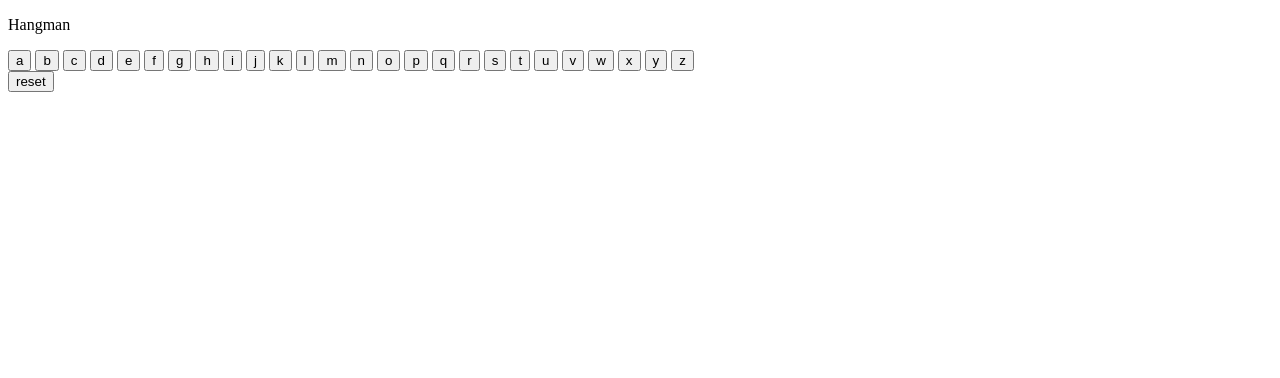
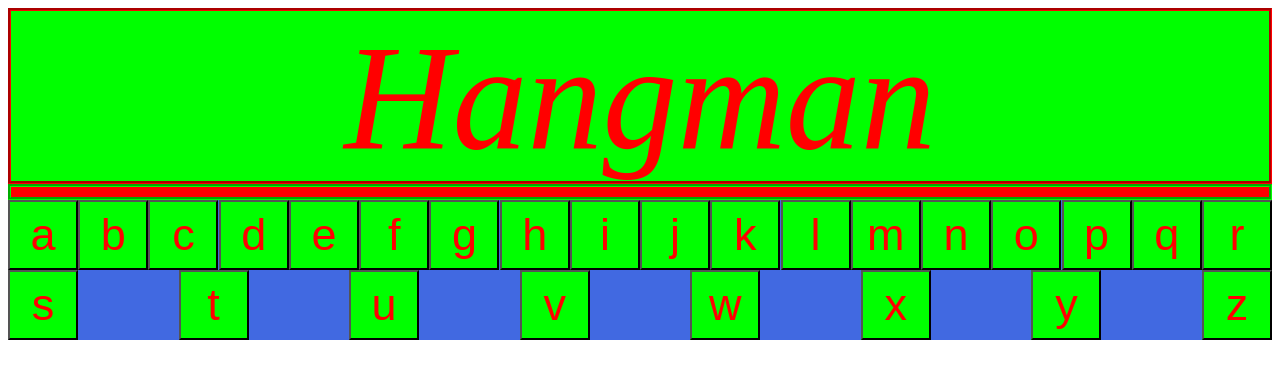
Before and after one commit to mike4344/hangman, a plain HTML site: page index.html in a window 1280 px wide. Drawn offline with Linux system fonts and the light colour scheme.

Commit message:
added styling

```diff
--- /dev/null
+++ b/index.css
@@ -0,0 +1,34 @@
+#title {
+    margin:0;
+    display: flex;
+    justify-content: center;
+    padding: 0px;
+    border-color: red;
+    border-style:groove;
+    font-size: 150px;
+    font-style: oblique;
+    background-color: rgb(0, 255, 0);
+    color: red;
+    height: 170px;
+}
+#guessword {
+    margin: 0;
+    display: flex;
+    justify-content: center;
+    font-size: 100px;
+    background-color: red;
+    color: rgb(0, 255, 0);
+    border-color: rgb(0, 255, 0);
+    padding: 5px;
+    border-style: groove;
+    font-family: sans-serif;
+
+}
+#keyboard {
+    display: flex;
+    justify-content: space-between;
+    flex-wrap: wrap;
+    justify-content: space-between;
+    background-color: royalblue;
+
+}
--- a/index.html
+++ b/index.html
@@ -5,15 +5,11 @@
     <meta name="viewport" content="width=device-width, initial-scale=1.0">
     <title>Hangman</title>
     <script async defer type="text/javascript" src="index.js"></script>
+    <link rel="stylesheet" href="index.css"
 </head>
 <body>
-    <p>Hangman</p>
+    <p id="title">Hangman</p>
     <p id="guessword"></p>
     <div id='keyboard'></div>
-    <button type="reset" id='reset'>
-        reset
-    </button>
-    <!-- <input type="text" placeholder="guess a letter" id="answer"></input>
-    <button type="submit" id="guess">Guess!</button> -->
 </body>
 </html>
--- a/index.js
+++ b/index.js
@@ -7,11 +7,11 @@ let display = document.getElementById("guessword")
 let blankword = ["_","_","_","_","_","_","_","_","_","_","_","_",]
 let gameWord = randomWordChoice(wordBank)
 let blank = blankword.slice(0, gameWord.length)
-let reset = document.getElementById('reset')
 let generateButton = () =>{
     let buttonsHTML = 'abcdefghijklmnopqrstuvwxyz'.split("").map(letter=>
         `
         <button
+        style="font-size:45px;color:red;width:70px;height:70px;background-color:rgb(0,255,0);"
         class="btn btn-lg btn-primary m-2"
         id= `+ letter + `
         onclick="userGuess('` + letter + `')"
```
